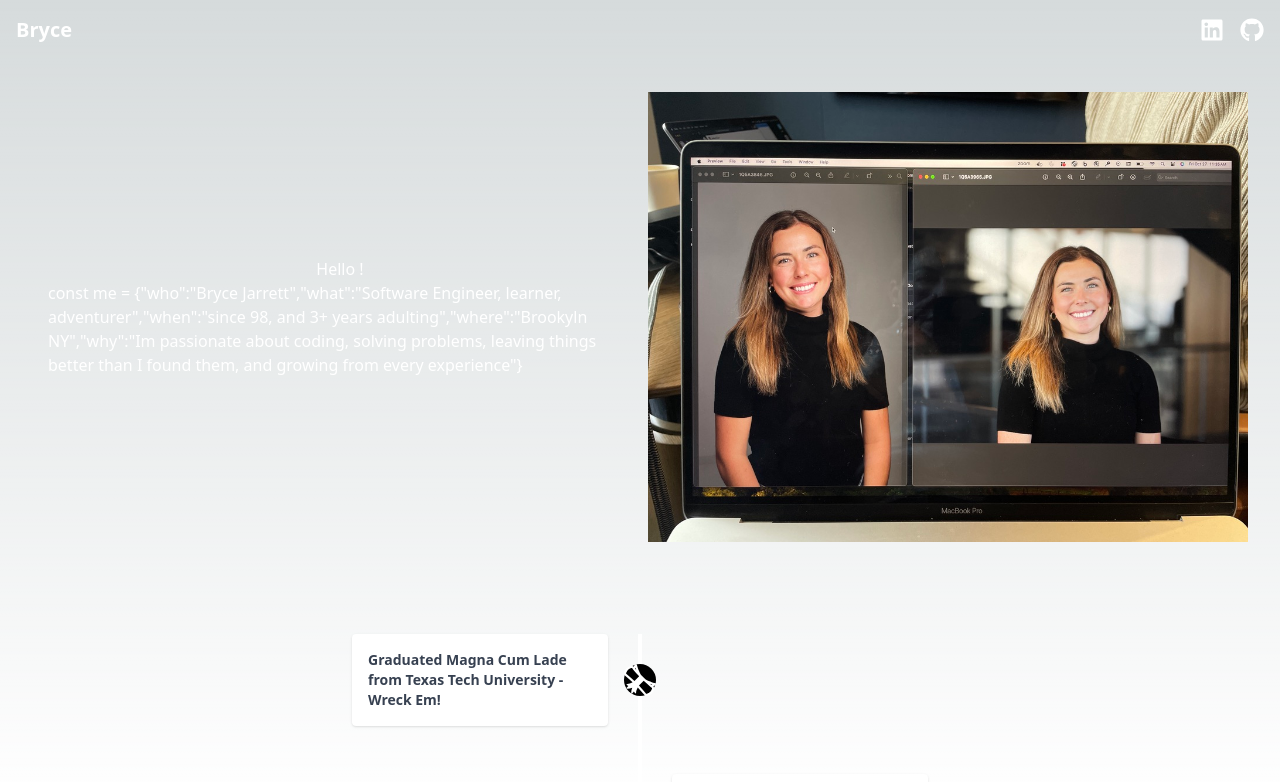
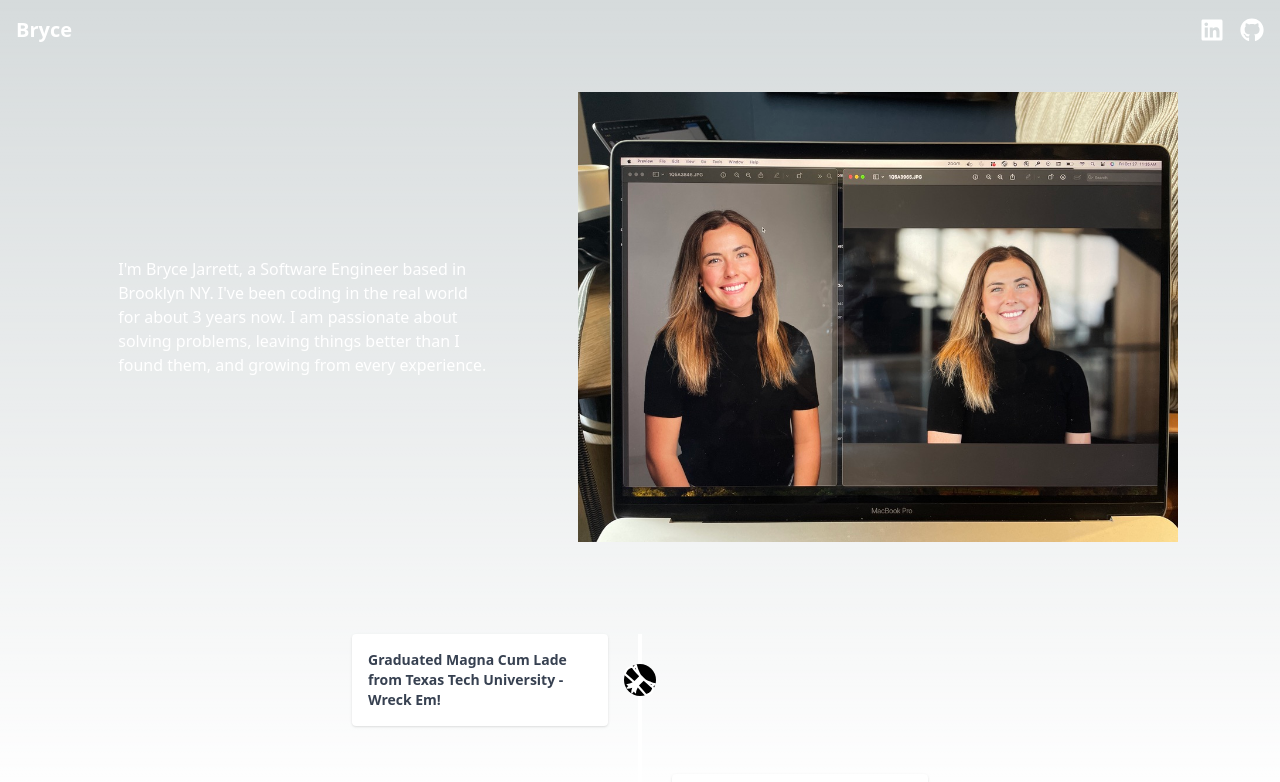
Before and after one commit to brycemara/brycejarrett, a Next.js app: page / in a window 1280 px wide. Shown: the top 782 px of the page. Built offline with nearby package versions, Linux system fonts and the light colour scheme.

Commit message:
fix: update landing text

```diff
--- a/src/components/Landing.tsx
+++ b/src/components/Landing.tsx
@@ -5,10 +5,13 @@ import { me } from "@/public/constants";
 const Landing = () => {
   return (
     <div className="text-white p-8 flex sm: flex-col lg:flex-row justify-evenly items-center">
-      <div className="flex flex-col justify-center items-center p-4">
-        <p>Hello !</p>
-        {/* TODO: format the json object better */}
-        <p>const me = {JSON.stringify(me)}</p>
+      <div className="flex flex-col w-1/3 justify-center items-center p-4">
+        <p>
+          I'm Bryce Jarrett, a Software Engineer based in Brooklyn NY. I've been
+          coding in the real world for about 3 years now. I am passionate about
+          solving problems, leaving things better than I found them, and growing
+          from every experience.
+        </p>
       </div>
       <Image src={headshot} width={600} height={600} alt="headshot" />
     </div>
```
